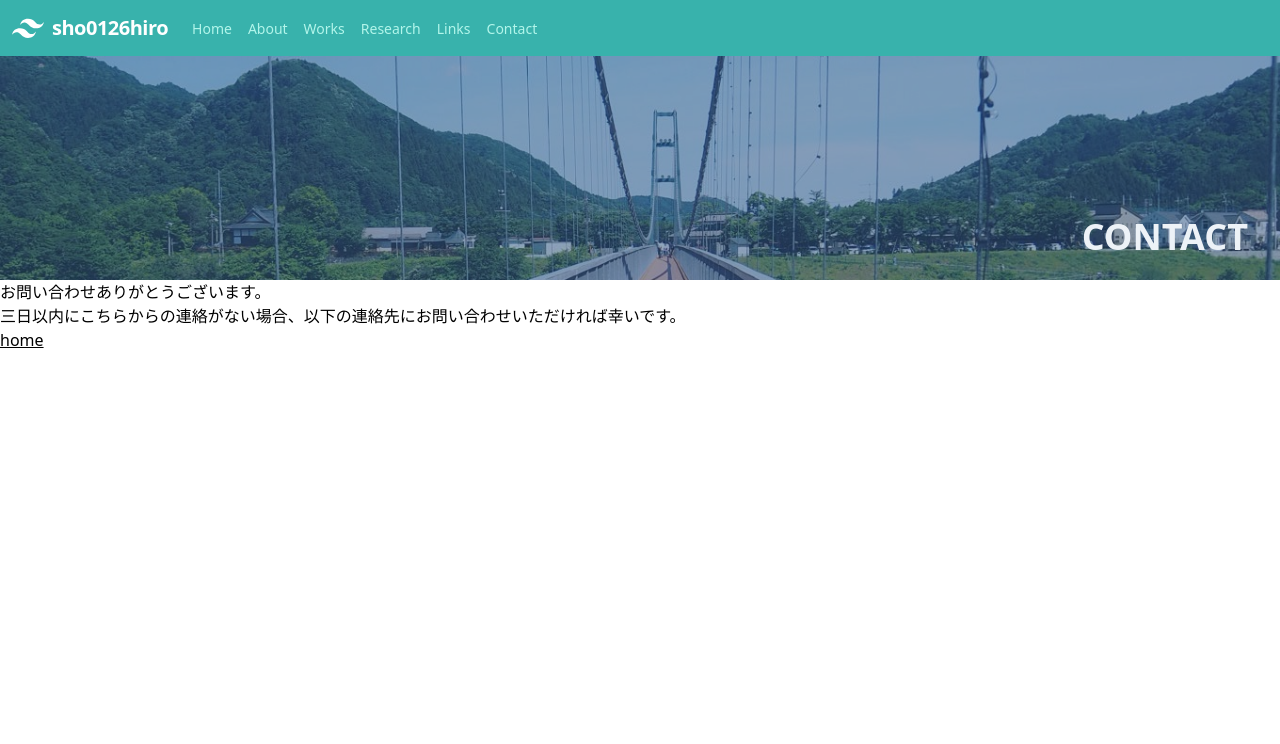
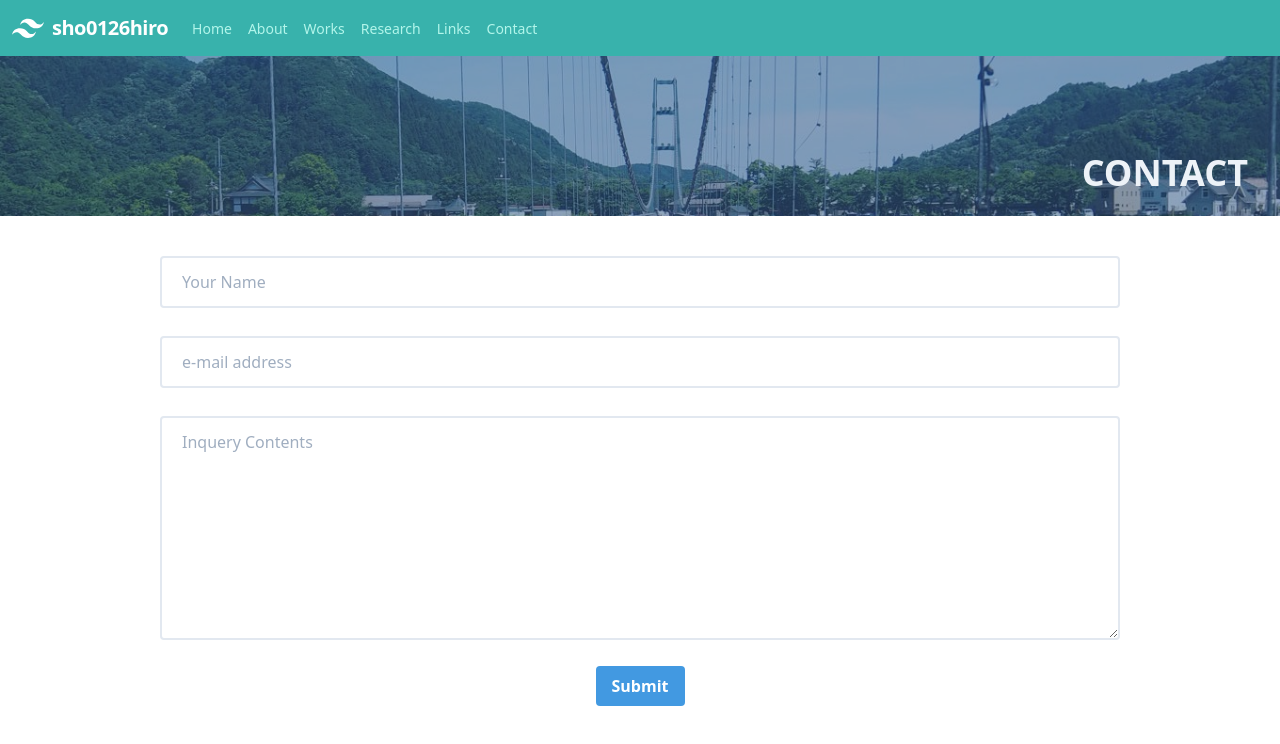
Before and after one commit to sho0126hiro/sho0126hiro.github.io, a React (Create React App) app in the folder app/: page /contact in a window 1280 px wide. Shown: the top 744 px of the page. Built offline with nearby package versions, Linux system fonts and the light colour scheme.

Commit message:
お問い合わせフォーム周りを終わらせました

```diff
--- a/app/package.json
+++ b/app/package.json
@@ -7,6 +7,7 @@
     "@testing-library/jest-dom": "^4.2.4",
     "@testing-library/react": "^9.5.0",
     "@testing-library/user-event": "^7.2.1",
+    "dotenv": "^8.2.0",
     "gh-pages": "^2.2.0",
     "moment": "^2.26.0",
     "react": "^16.13.1",
--- a/app/public/index.html
+++ b/app/public/index.html
@@ -25,7 +25,7 @@
       Learn how to configure a non-root public URL by running `npm run build`.
     -->
     <title>React App</title>
-
+    <script src="https://kit.fontawesome.com/d304b4c2aa.js" crossorigin="anonymous"></script>
   </head>
   <body>
     <noscript>You need to enable J
--- a/app/src/components/Contact.jsx
+++ b/app/src/components/Contact.jsx
@@ -1,22 +1,40 @@
 import React from 'react'
 import { Link } from 'react-router-dom'
+import dotenv from 'dotenv'
+import { stringify } from 'querystring'
+import { prototype } from 'module'
+
 const h1WrapperStyle = "bg-blue-800 relative overflow-hidden"
-const h1ImgStyle = "w-full object-cover h-56 opacity-50 overflow-hidden"
+const h1ImgStyle = "w-full object-cover h-40 opacity-50 overflow-hidden"
 const h1TextStyle = "absolute bottom-0 right-0 mr-8 mb-4 text-gray-200 text-4xl font-bold"
 
+const ErrorMessage = (props) => {
+    let items = []
+    props.errors.forEach((e, i) => {
+        items.push(
+            <>
+                <i className="fas fa-exclamation-triangle text-red-600 text-xs inline-block"></i>
+                <span key={i} className="text-left text-red-600 text-xs my-1 ml-2">{e}</span>
+            </>
+        )
+    })
+    return <div>
+        {items}
+    </div>
+}
 
 export default class Contact extends React.Component {
     constructor() {
         super()
         this.state = {
-            success_page: true,
+            success_page: false,
             name: "",
             email: "",
             content: "",
             errors: {
-                name: null,
+                name: [],
                 email: [],
-                content: null,
+                content: [],
             }
         }
     }
@@ -24,45 +42,76 @@ export default class Contact extends React.Component {
     handleNameChange = (event) => {
         this.setState({ name: event.target.value })
     }
-
     handleEmailChange = (event) => {
         this.setState({ email: event.target.value })
     }
-
-    varidateRequired(prop, message) {
-        if (prop === "") return message
-        return null
-    }
-
     handleContentChange = (event) => {
         this.setState({ content: event.target.value })
     }
 
-    validate = () => {
-        const nameError = this.varidateRequired(this.state.name, "名前を入力してください。")
-        const emailError = this.varidateRequired(this.state.name, "メールアドレスを入力してください")
-        const contentError = this.varidateRequired(this.state.content, "本文を入力してください。")
+    varidateRequired(prop, message) {
+        if (prop === "") return [message]
+        return []
+    }
+
+    varidateEmailFormat = (prop, message, errors) => {
+        const regex = /^(([^<>()\[\]\\.,;:\s@"]+(\.[^<>()\[\]\\.,;:\s@"]+)*)|(".+"))@((\[[0-9]{1,3}\.[0-9]{1,3}\.[0-9]{1,3}\.[0-9]{1,3}\])|(([a-zA-Z\-0-9]+\.)+[a-zA-Z]{2,}))$/;
+        if (regex.test(prop)) return
+        if (errors.length != 1) errors.push(message)
+    }
+
+
+    varidate = () => {
+        const nameErrors = this.varidateRequired(this.state.name, "名前を入力してください。")
+        const emailErrors = this.varidateRequired(this.state.email, "メールアドレスを入力してください")
+        const contentErrors = this.varidateRequired(this.state.content, "本文を入力してください。")
+        this.varidateEmailFormat(this.state.email, "不正なメールアドレスです", emailErrors)
+        console.log(nameErrors, emailErrors, contentErrors)
         this.setState({
             errors: {
-                name: nameError,
-                email: emailError,
-                content: contentError
+                name: nameErrors,
+                email: emailErrors,
+                content: contentErrors
             }
         })
+        if (nameErrors.length != 0 || emailErrors.length != 0 || contentErrors.length != 0) return false
+        return true
+    }
+
+    sendMail = async () => {
+        console.log("send")
+        this.setState({ success_page: true })
+        const data = {
+            name: this.state.name,
+            email: this.state.email,
+            content: this.state.content,
+            callback: true,
+        }
+        let endpoint = process.env.REACT_APP_EMAIL_API_URL
+        fetch(endpoint, {
+            method: 'POST',
+            mode: 'cors',
+            headers: {
+                'Content-Type': 'text/plain'
+            },
+            body: JSON.stringify(data)
+        }).then(res => res.json).then((resJson) => { console.log(resJson) })
     }
 
     handleSubmit = (event) => {
-        alert("本当に送信しますか？")
-        this.validate()
+        if (this.varidate()) this.sendMail()
+        else {
+            return
+        }
         event.preventDefault();
         this.setState({
             name: "",
             email: "",
             content: "",
             errors: {
-                name: "",
+                name: [],
                 email: [],
-                content: "",
+                content: [],
             }
         })
     }
@@ -73,12 +122,18 @@ export default class Contact extends React.Component {
                 <div className={h1WrapperStyle}>
                     <img src="/img/contact.JPG" className={h1ImgStyle} alt="contact" />
                     <h1 className={h1TextStyle} >
-                        CONTACT
-            </h1>
+                        CONTACT</h1>
                 </div>
-                <p>お問い合わせありがとうございます。</p>
-                <p>三日以内にこちらからの連絡がない場合、以下の連絡先にお問い合わせいただければ幸いです。</p>
-                <Link to="/" className="underline">home</Link>
+                <div className="m-5">
+                    <h2 className="text-2xl font-bold">送信完了</h2>
+                    <p className="text-sm text-gray-700">お問い合わせありがとうございます。</p>
+                    <p className="mt-5 text-sm">三日以内にこちらからの連絡がない場合、以下の連絡先にお問い合わせいただければ幸いです。</p>
+                    <ul className="mx-5 my-2">
+                        <li>sho0126hiro@gmail.com<i class="far fa-copy ml-1 text-xs text-gray-700"></i></li>
+                        <li>s20613@tokyo.kosen-ac.jp<i class="far fa-copy ml-1 text-xs text-gray-700"></i></li>
+                    </ul>
+                    <Link to="/" className="underline text-center block mt-4">Homeに戻る</Link>
+                </div>
             </div>
         }
         return <div className="contact">
@@ -88,28 +143,36 @@ export default class Contact extends React.Component {
                     CONTACT
             </h1>
             </div>
-            <div className="text-center my-3">
+            <div className="mt-10">
+                <div className="w-9/12 mx-auto">
                     <input
                         type="text"
                         placeholder="Your Name"
-                    className="border-2 pr-24 pl-2 py-3 m-3"
+                        className={`border-2 rounded  w-full py-3 pl-3 ${this.state.errors.name.length ? "border border-red-400" : " mb-5 "}`}
                         value={this.state.name}
                         onChange={this.handleNameChange} />
-
+                    <ErrorMessage errors={this.state.errors.name} />
+                </div>
+                <div className="w-9/12 mx-auto pt-2">
                     <input
-                    type="email"
+                        type="text"
                         placeholder="e-mail address"
-                    className="border-2  pr-24 pl-2 py-3 m-3"
+                        className={`border-2 rounded  w-full py-3 pl-3 ${this.state.errors.email.length ? "border border-red-400" : "mb-5"}`}
                         value={this.state.email}
                         onChange={this.handleEmailChange} />
+                    <ErrorMessage errors={this.state.errors.email} />
+                </div>
+                <div className="w-9/12 mx-auto pt-2">
                     <textarea
                         type="text"
                         placeholder="Inquery Contents"
-                    className="border-2 pr-24 pl-2 py-3 m-3 h-64"
+                        className={`border-2 rounded  w-full h-56 py-3 pl-3 ${this.state.errors.content.length ? "border border-red-400" : "mb-5"}`}
                         value={this.state.content}
                         onChange={this.handleContentChange} />
+                    <ErrorMessage errors={this.state.errors.content} />
                 </div>
-            <div className="text-center">
+            </div>
+            <div className={`text-center ${this.state.errors.content.length ? "mt-2" : ""}`}>
                 <button className="bg-blue-500 hover:bg-blue-700 text-white font-bold py-2 px-4 rounded"
                     onClick={this.handleSubmit}>
                     Submit
```
Also changed, not shown: app/.travis.yml (deleted), 2 other files (tests, documents, lock files or other folders). Lines whose indentation alone changed are shown as unchanged.
